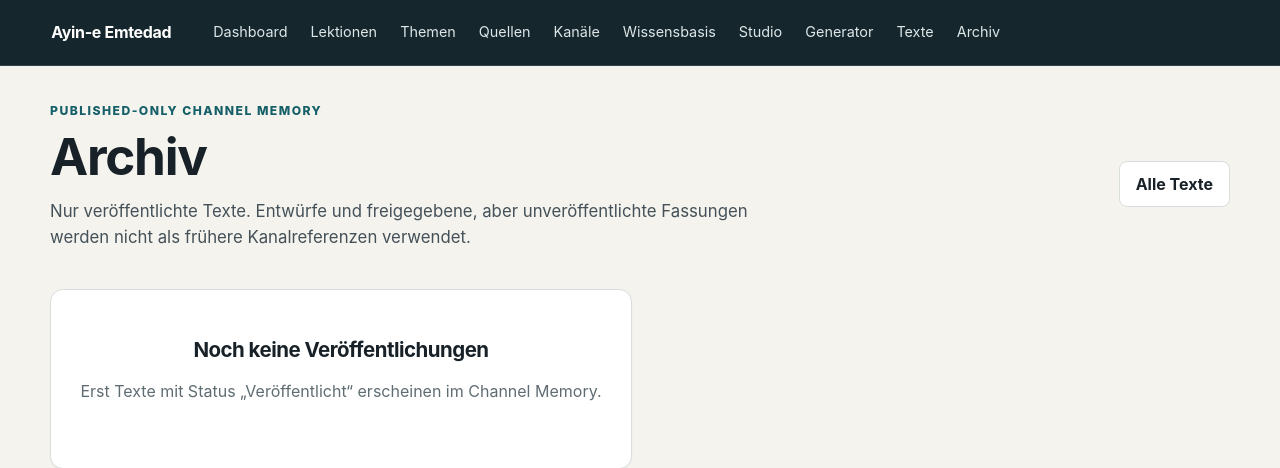
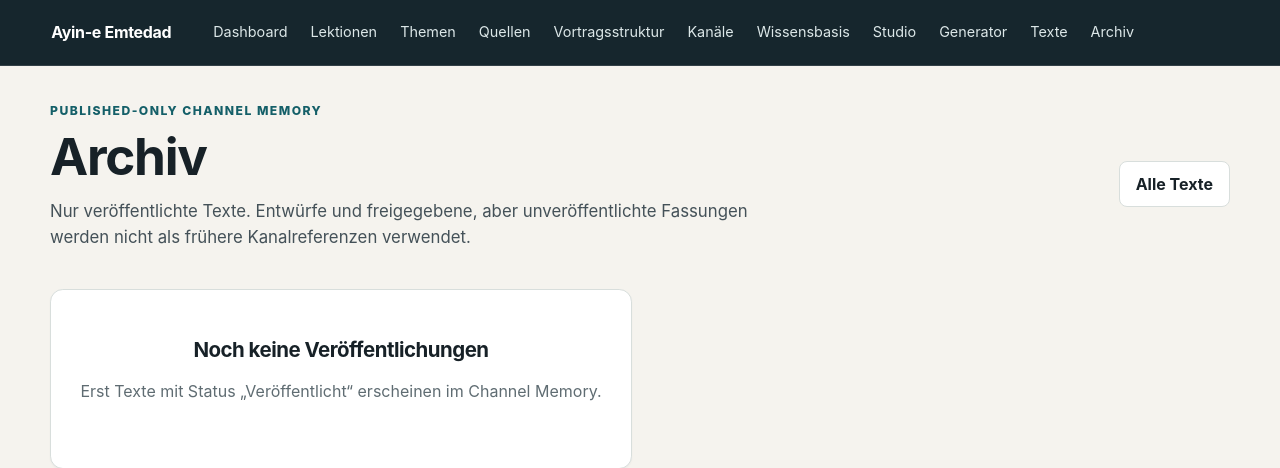
Before and after one commit to Ferid1088/emtedad, a Python web app: template app/web/templates/archive.html in a window 1280 px wide. Shown: the top 468 px of the page. Run offline with Jinja, Linux system fonts and the light colour scheme; the template is opened without the code that fills it, so the values that code supplies are empty.

Commit message:
feat: link transcript structure workspace

```diff
--- a/app/web/templates/base.html
+++ b/app/web/templates/base.html
@@ -15,6 +15,7 @@
         ('/lessons', 'Lektionen'),
         ('/topics', 'Themen'),
         ('/sources', 'Quellen'),
+        ('/structures', 'Vortragsstruktur'),
         ('/channels', 'Kanäle'),
         ('/knowledge', 'Wissensbasis'),
         ('/studio', 'Studio'),
```
